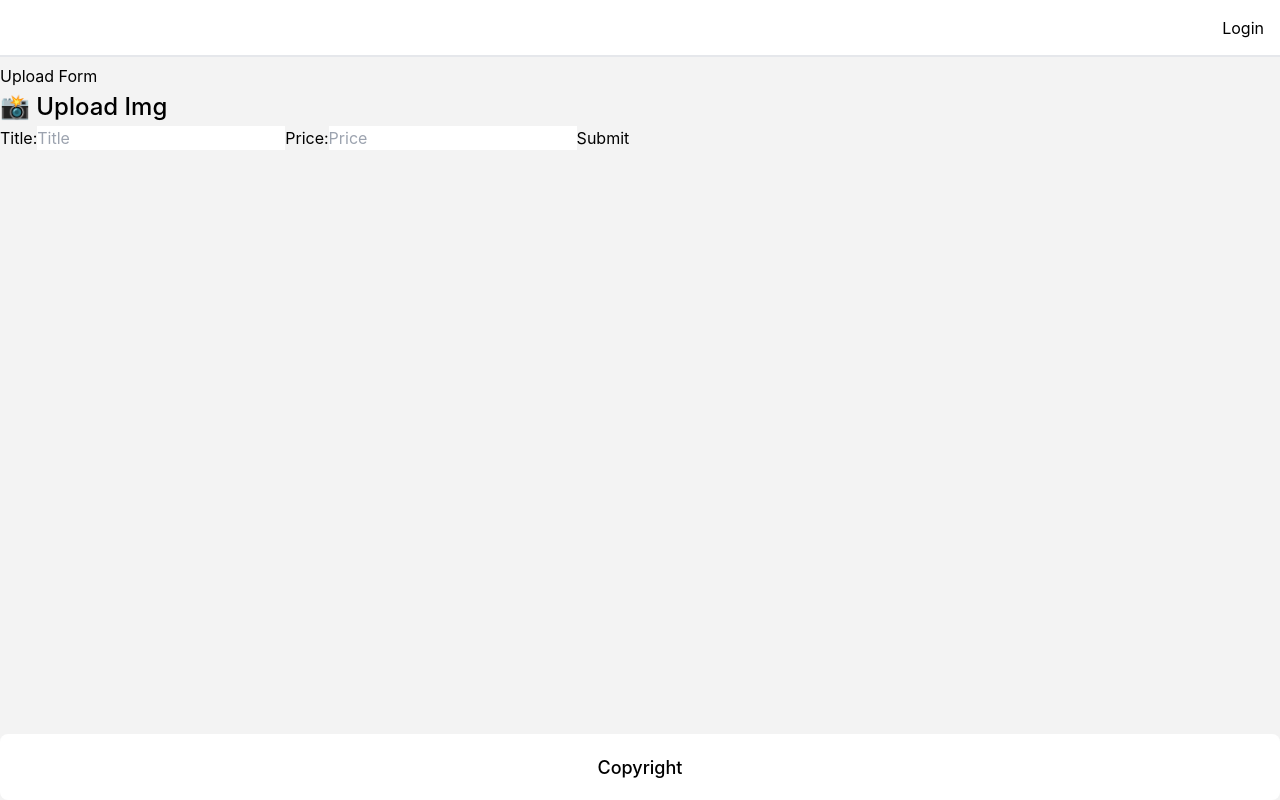
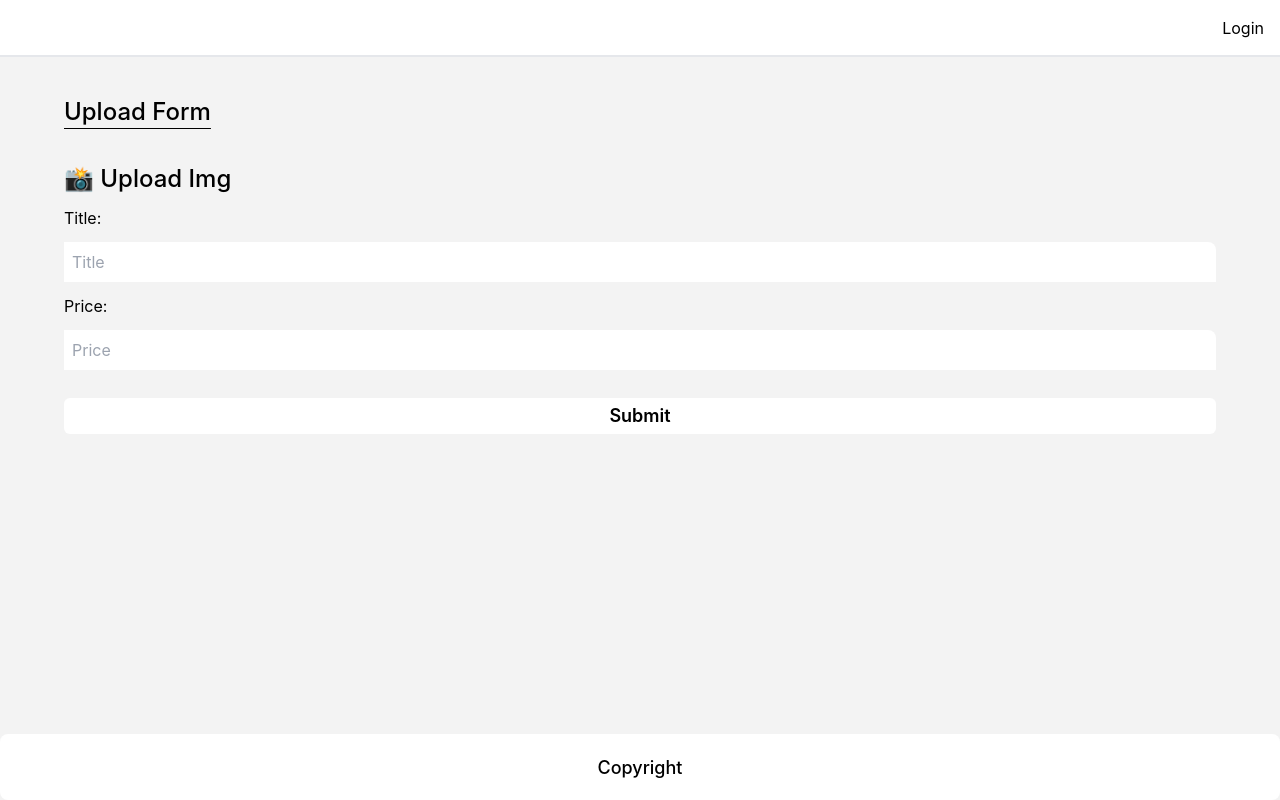
Before and after one commit to Wes-Isaac/hotel_booking, a Next.js app: page /add in a window 1280 px wide. Built offline with nearby package versions, Linux system fonts and the light colour scheme; no server answers; some icons are missing.

Commit message:
Style Uploadform

```diff
--- a/components/UploadForm.tsx
+++ b/components/UploadForm.tsx
@@ -1,5 +1,5 @@
 import { useState } from "react";
-import { useForm } from "react-hook-form";
+import { FieldValues, useForm } from "react-hook-form";
 import { collection, addDoc } from "firebase/firestore";
 import { ImageUploader } from "./ImageUploader";
 import { db, timestamp } from "../lib/config";
@@ -10,12 +10,10 @@ const UploadForm = () => {
   const {register, handleSubmit, setValue, reset } = useForm()
   const [downloadURL, setDownloadURL] = useState<string>();
 
+const Uploader =(data: FieldValues) => {
+  const collectionRef = collection(db, 'rooms')
+  if(downloadURL){
 
-
-
-  return (
-    <form onSubmit={handleSubmit((data) => {
-      const collectionRef = collection(db, 'rooms')
     addDoc(collectionRef, {
       ...data,
       createdAt: timestamp(),
@@ -24,17 +22,23 @@ const UploadForm = () => {
     }).then(() => {
       toast.success('Upload Successful', { position: toast.POSITION.TOP_CENTER })
       reset()
+    })
+  } else {
+    toast.error('Please select an Image',{ position: toast.POSITION.TOP_CENTER })
+  }
+  }
 
-      })
 
-      }
-    )}>
-      <ImageUploader  setDownloadURL ={setDownloadURL} />
-      <label htmlFor="title">Title:</label>
-      <input { ...register("title", { required: true, minLength: 4, maxLength: 20 }) } type="text" id="title" name="title" placeholder="Title" required />
-      <label htmlFor="price">Price:</label>
-      <input { ...register("price") } type="text" id="price" name="price" placeholder="Price" required />
-      <input type="submit" value="Submit" onClick={() => {
+  return (
+    <form className="flex flex-col"
+    onSubmit={handleSubmit((data) => Uploader(data) )}>
+
+      <ImageUploader setDownloadURL ={setDownloadURL} />
+      <label className="my-2" htmlFor="title">Title:</label>
+      <input className="my-1 p-2 rounded-tr-lg" { ...register("title", { required: true, minLength: 4, maxLength: 20 }) } type="text" id="title" name="title" placeholder="Title" required />
+      <label className="my-2" htmlFor="price">Price:</label>
+      <input className="my-1 p-2 rounded-tr-lg" { ...register("price") } type="text" id="price" name="price" placeholder="Price" required />
+      <input className="my-6 p-1 text-lg cursor-pointer bg-white font-semibold  rounded-md hover:border-2 border-yellow-900" type="submit" value="Submit" onClick={() => {
           setValue("image", downloadURL);
         }} />
     </form>
--- a/pages/add.tsx
+++ b/pages/add.tsx
@@ -3,8 +3,8 @@ import UploadForm from "../components/UploadForm";
 
 const add:NextPage = () => {
   return(
-    <div>
-      <h1>Upload Form</h1>
+    <div className=" w-[90%] mx-auto">
+      <h1 className="text-2xl font-medium underline underline-offset-8 decoration-1 my-8">Upload Form</h1>
       <UploadForm />
     </div>
   )
```
Lines whose indentation alone changed are shown as unchanged.
